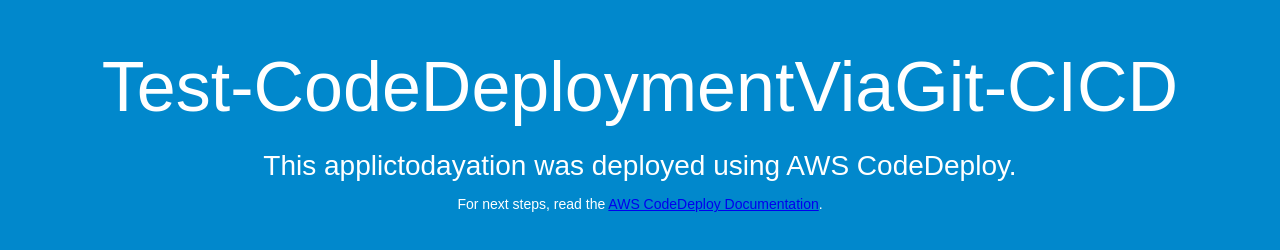
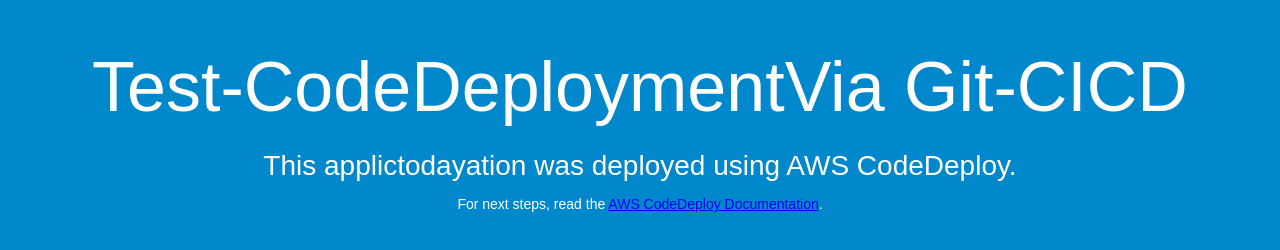
Before and after one commit to xenon-abhi/test-jenkins, a plain HTML site: page index.html in a window 1280 px wide. Drawn offline with Linux system fonts and the light colour scheme.

Commit message:
Update index.html

```diff
--- a/index.html
+++ b/index.html
@@ -26,7 +26,7 @@
 </head>
 <body>
   <div align="center">
-    <h1>Test-CodeDeploymentViaGit-CICD</h1>
+    <h1>Test-CodeDeploymentVia Git-CICD</h1>
     <h2>This applictodayation was deployed using AWS CodeDeploy.</h2>
     <p>For next steps, read the <a href="http://aws.amazon.com/documentation/codedeploy">AWS CodeDeploy Documentation</a>.</p>
   </div>
```
